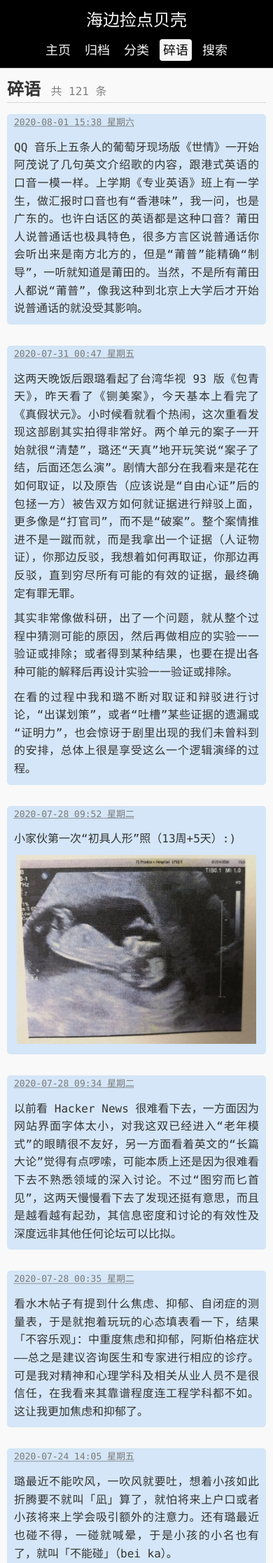
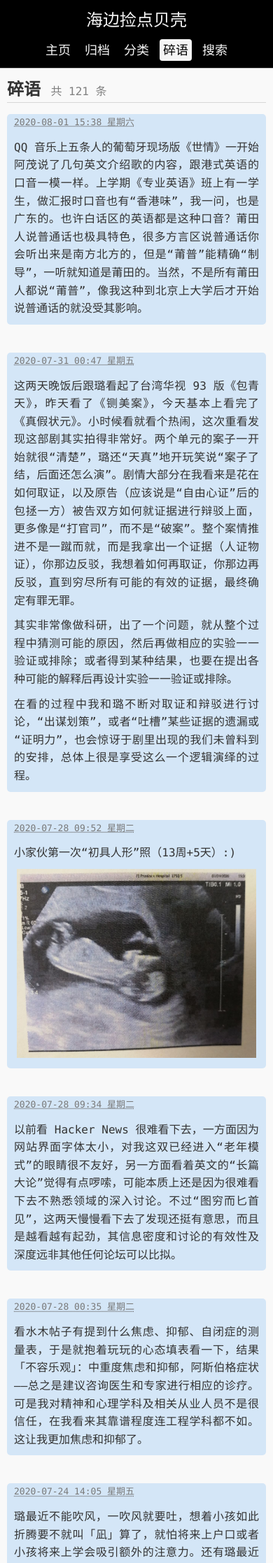
Before and after one commit to xienotes/xienotes.github.io, a Jekyll site: the page built from notes/index.html, in a window 390 px wide. Shown: the top 2234 px of the page at 70% size. Built offline with Jekyll 4.4.1, drawn with Linux system fonts in a browser that asks for light colours; the list of posts is cut into pages by our own code.

Commit message:
minor change for note container margin

```diff
--- a/assets/css/default.css
+++ b/assets/css/default.css
@@ -183,7 +183,7 @@ p.more {
     .note-container {
         margin-left: 0px;
         margin-right: 0px;
-        margin-bottom: 30px;
+        margin-bottom: 40px;
         flex-direction: column;
     }
     .note-content-container {
```
